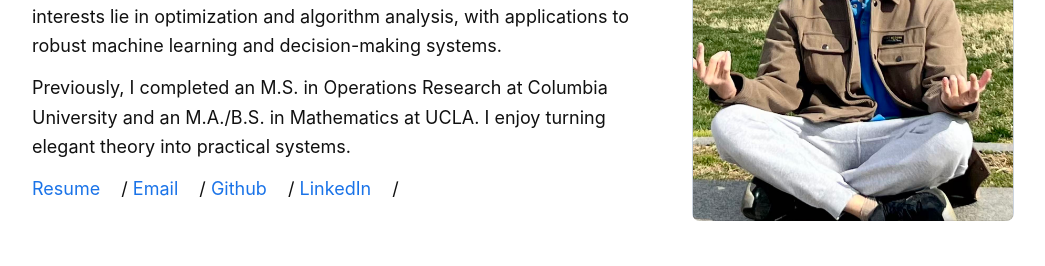
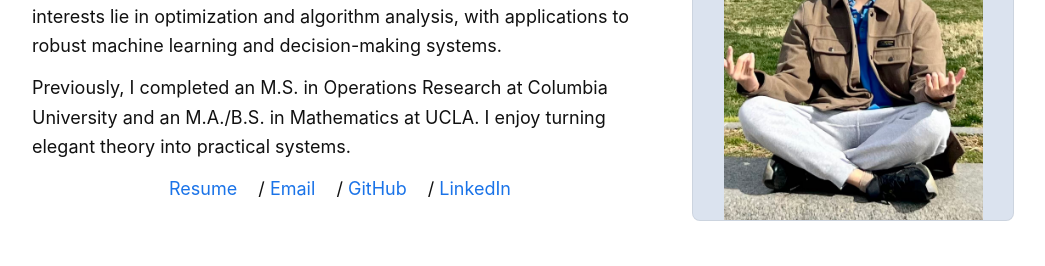
Before and after one commit to YepingJin9/yepingjin9.github.io, a plain HTML site: page index.html in a window 1280 px wide. Shown: the part 139-405 px from the top of the page, without its empty margins (118-1163 px from the left). Drawn offline with Linux system fonts and the light colour scheme.

Commit message:
Modify photo background and center links
Updated the background property of the photo class to use 'contain' instead of 'cover'. Centered the links and added target and rel attributes to GitHub and LinkedIn links.

```diff
--- a/index.html
+++ b/index.html
@@ -17,7 +17,8 @@
     .hero p{margin:12px 0}
     .links{margin-top:10px}
     .links a{margin-right:16px}
-    .photo{width:100%;height:320px;border-radius:8px;background:#dbe3ef center/cover no-repeat url('Yeping.jpg');border:1px solid #0001}
+    .photo{width:100%;height:320px;border-radius:8px;background:#dbe3ef center/contain no-repeat url('Yeping.jpg');border:1px solid #0001}
+    .center-links {text-align: center;font-size: 18px;}
 
     section{margin-top:48px}
     h2{font-size:30px;margin:0 0 16px 0}
@@ -40,12 +41,12 @@
         <p>Previously, I completed an M.S. in Operations Research at Columbia University and an M.A./B.S. in Mathematics at UCLA. I enjoy turning elegant theory into practical systems.</p>
         <!-- Uncomment to show availability note -->
         <!-- <p style="color:#c62828;font-weight:700">I'm actively looking for research internship positions for Summer 2026.</p> -->
-        <p class="links">
-          <a href="#">Resume</a> /
-          <a href="mailto:yepjin@bu.edu">Email</a> /
-          <a href="#https://github.com/YepingJin9">Github</a> /
-          <a href="#https://www.linkedin.com/in/yepingjin/">LinkedIn</a> /
-        </p>
+      <p class="links center-links">
+        <a href="#">Resume</a> /
+        <a href="mailto:yepjin@bu.edu">Email</a> /
+        <a href="https://github.com/YepingJin9" target="_blank" rel="noopener">GitHub</a> /
+        <a href="https://www.linkedin.com/in/yepingjin/" target="_blank" rel="noopener">LinkedIn</a>
+      </p>
       </div>
       <div class="photo" title="Add your portrait as portrait.jpg"></div>
     </header>
```
